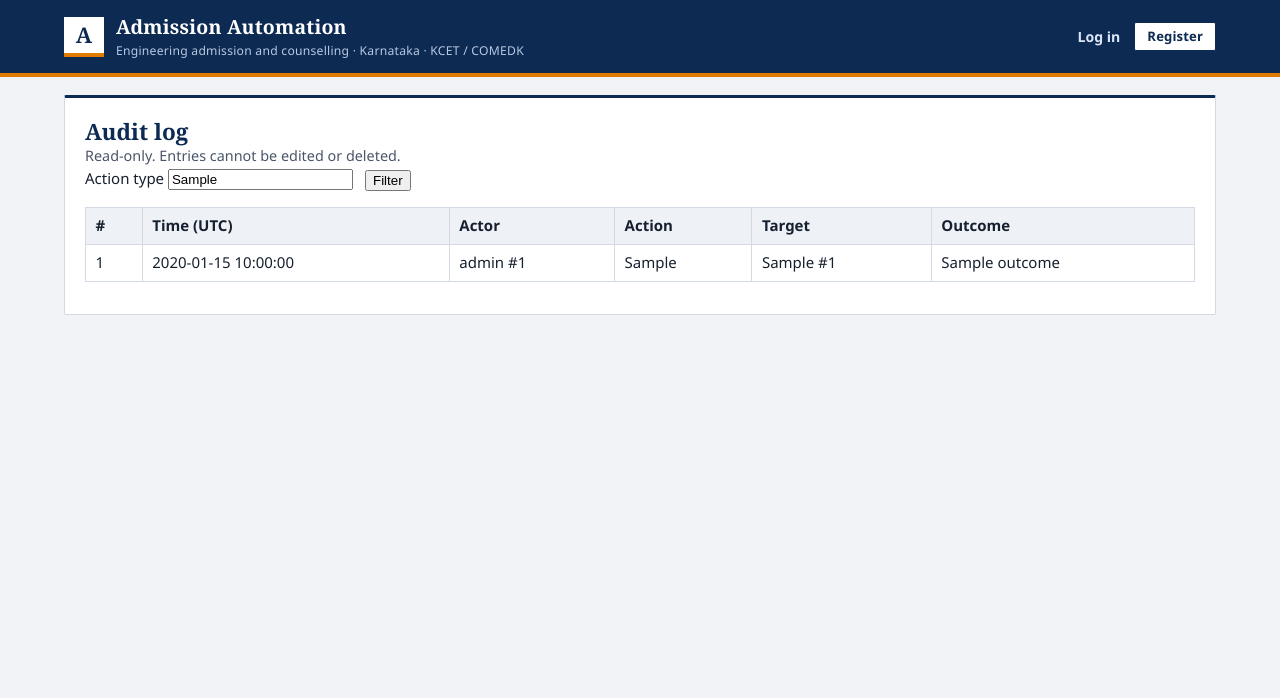
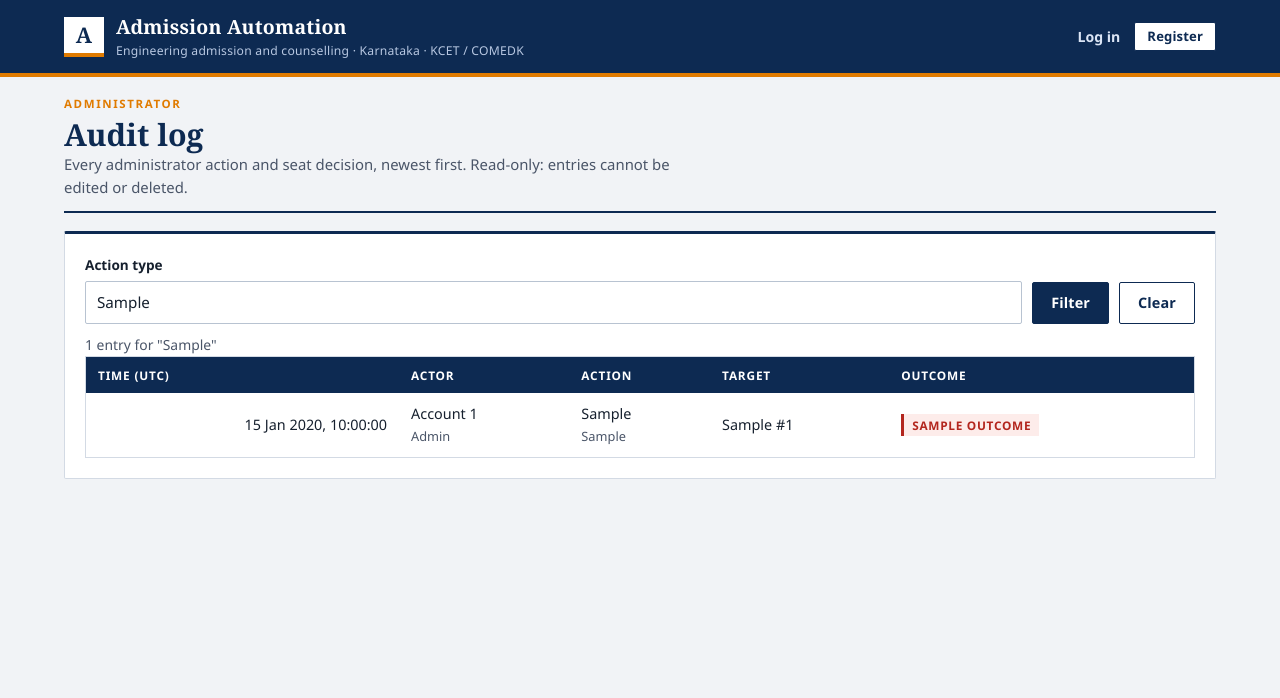
Before and after one commit to Gagan-1718/SE-Team5-Admission-Automation, a Flask app: template templates/audit/log.html in a window 1280 px wide. Shown: the top 698 px of the page. Run offline with Flask 3, Linux system fonts and the light colour scheme; the template is opened without the code that fills it: most values are stand-ins (such as "Sample title", 1, 10 or a date in 2020).

Commit message:
feat(ui): audit log with readable actions, names and outcome tags (R1-7)

```diff
--- a/templates/audit/log.html
+++ b/templates/audit/log.html
@@ -1,35 +1,45 @@
 {% extends "base.html" %}
+{% import "_ui.html" as ui %}
 {% block title %}Audit log{% endblock %}
 {% block content %}
-{% include "catalogue/_styles.html" %}
+{% set labels = {
+  "document.approve": "Document approved", "document.reject": "Document rejected",
+  "college.create": "College added", "college.update": "College edited",
+  "branch.create": "Branch added", "branch.update": "Branch renamed", "seats.update": "Seat capacity changed",
+  "rule.create": "Eligibility rule added", "rule.update": "Eligibility rule changed",
+  "allotment.run": "Allotment run", "results.publish": "Results published", "results.decision": "Seat decision recorded",
+} %}
+{% call ui.page_header("Audit log", "Every administrator action and seat decision, newest first. Read-only: entries cannot be edited or deleted.", "Administrator") %}{% endcall %}
+
 <section class="card">
-  <h1>Audit log</h1>
-  <p class="note">Read-only. Entries cannot be edited or deleted.</p>
-  <form class="cat-filter" method="get" action="/admin/audit-logs">
-    <div>
+  <form class="toolbar" method="get" action="/admin/audit-logs" role="search">
+    <div class="field grow">
       <label for="action_type">Action type</label>
-      <input type="text" id="action_type" name="action_type" value="{{ action_type }}" placeholder="e.g. college.create">
+      <input type="text" id="action_type" name="action_type" value="{{ action_type }}" placeholder="e.g. college.create or document.reject">
     </div>
-    <button type="submit">Filter</button>
+    <button class="btn primary" type="submit">Filter</button>
+    {% if action_type %}<a class="btn ghost" href="/admin/audit-logs">Clear</a>{% endif %}
   </form>
   {% if entries %}
-  <table class="cat-table">
-    <thead><tr><th>#</th><th>Time (UTC)</th><th>Actor</th><th>Action</th><th>Target</th><th>Outcome</th></tr></thead>
+  <p class="hint">{{ entries|length }} entr{{ "y" if entries|length == 1 else "ies" }}{% if action_type %} for "{{ action_type }}"{% endif %}</p>
+  <div class="table-wrap">
+    <table class="data-table">
+      <thead><tr><th scope="col">Time (UTC)</th><th scope="col">Actor</th><th scope="col">Action</th><th scope="col">Target</th><th scope="col">Outcome</th></tr></thead>
       <tbody>
         {% for e in entries %}
         <tr>
-        <td>{{ e.id }}</td>
-        <td>{{ e.created_at.strftime('%Y-%m-%d %H:%M:%S') }}</td>
-        <td>{{ e.actor_role }} #{{ e.actor_id }}</td>
-        <td>{{ e.action_type }}</td>
-        <td>{% if e.target_type %}{{ e.target_type }} #{{ e.target_id }}{% else %}-{% endif %}</td>
-        <td>{{ e.outcome }}</td>
+          <td class="num">{{ e.created_at.strftime('%d %b %Y, %H:%M:%S') }}</td>
+          <td><span class="cell-main">{{ names.get(e.actor_id, "Account " ~ e.actor_id) }}</span><span class="cell-sub">{{ e.actor_role|capitalize }}</span></td>
+          <td><span class="cell-main">{{ labels.get(e.action_type, e.action_type) }}</span><span class="cell-sub">{{ e.action_type }}</span></td>
+          <td>{% if e.target_type %}{{ e.target_type|replace("_", " ") }} #{{ e.target_id }}{% else %}—{% endif %}</td>
+          <td><span class="pill {{ 'ok' if e.outcome == 'Success' else 'bad' }}">{{ e.outcome }}</span></td>
         </tr>
         {% endfor %}
       </tbody>
     </table>
+  </div>
   {% else %}
-  <p>No audit entries yet.</p>
+    {{ ui.empty_state("No audit entries yet" if not action_type else "No entries for this action", "Entries appear here as soon as an administrator reviews a document, changes the catalogue or rules, runs allotment or publishes results.") }}
   {% endif %}
 </section>
 {% endblock %}
```
Lines whose indentation alone changed are shown as unchanged.
